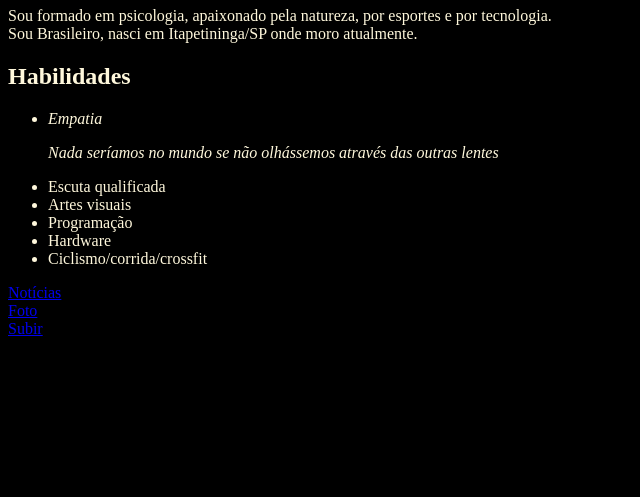
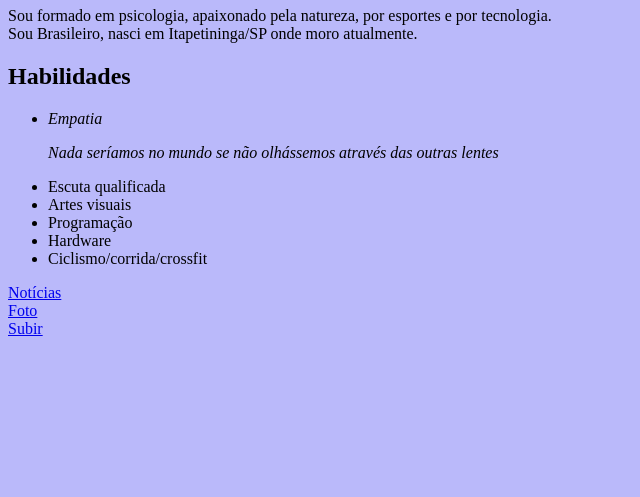
Before and after one commit to lhfmworker/lhfmworker.github.io, a plain HTML site: page index.html in a window 1280 px wide. Shown: the part 303-800 px from the top of the page, without its empty margins (0-640 px from the left). Drawn offline with Linux system fonts and the light colour scheme.

Commit message:
mudança na cor de fundo

```diff
--- a/index.html
+++ b/index.html
@@ -5,9 +5,9 @@
         <meta charset="UTF-8">
         <style>
             body {
-                background-color: black;
-                color: cornsilk;
+                background-color: rgb(186, 185, 250);
             }
+
         </style>
     </head>
     <body>
```
